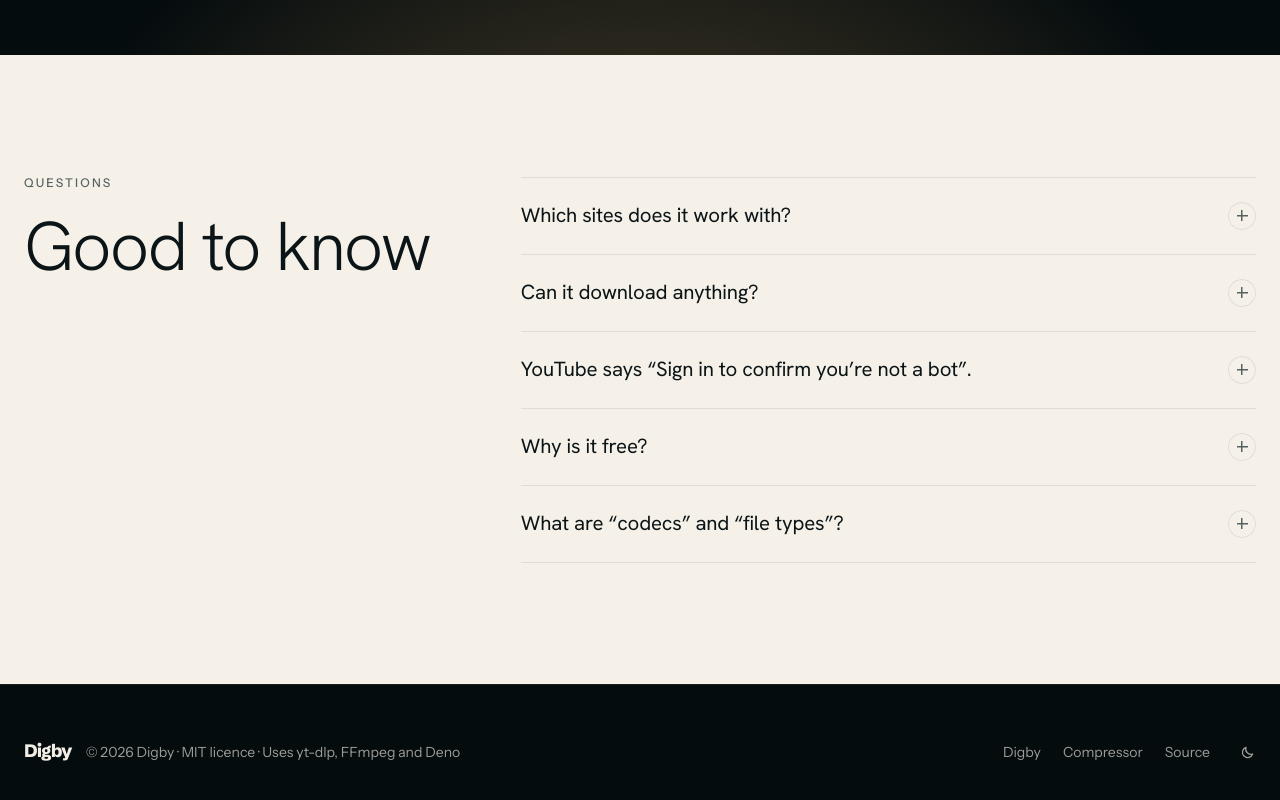
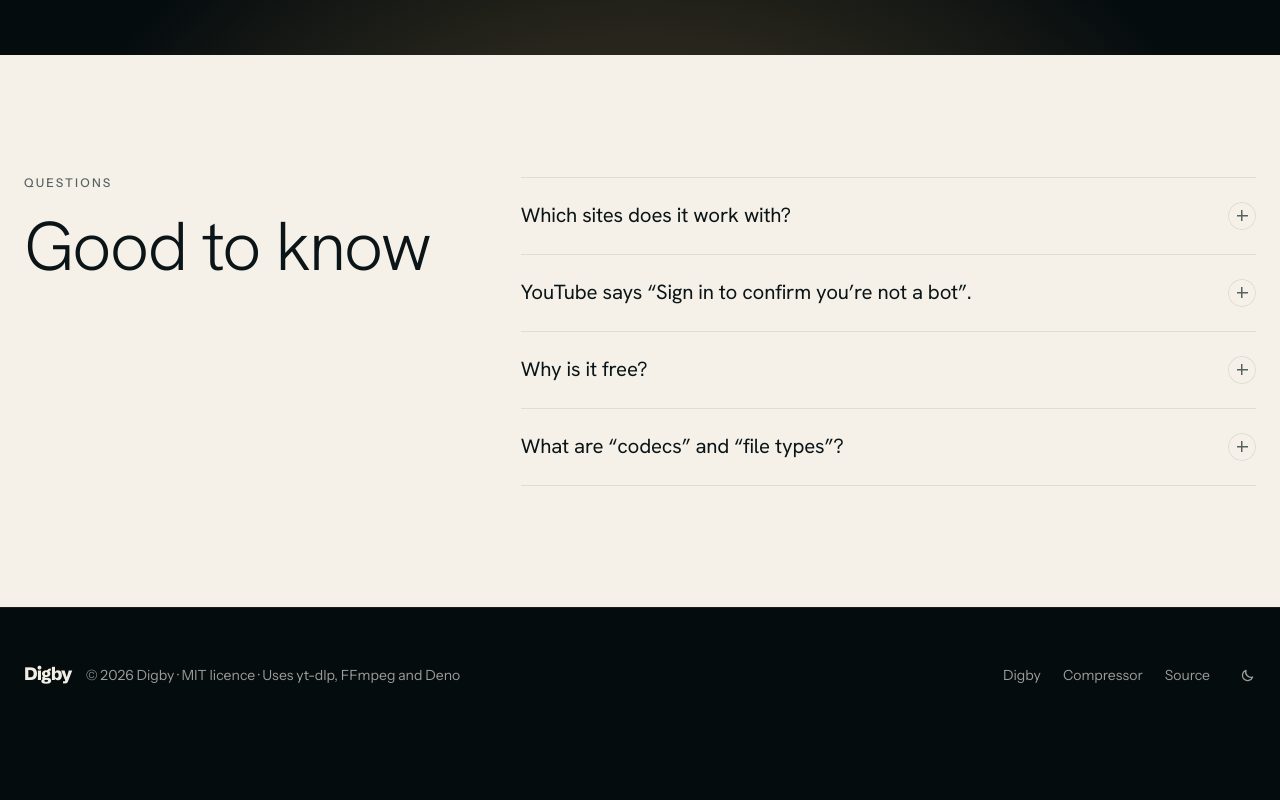
Before and after one commit to digbyapps/digbyapps.github.io, a plain HTML site: page downloader/index.html in a window 1280 px wide. Shown: the part 7415-8215 px from the top of the page. After the commit the page ends 8158 px from the top, so only its background shows below. Drawn offline with Linux system fonts and the light colour scheme.

Commit message:
Downloader FAQ: remove 'Can it download anything?'

```diff
--- a/downloader/index.html
+++ b/downloader/index.html
@@ -323,8 +323,6 @@ footer .theme:focus-visible { outline: 2px solid #F2C2A0; outline-offset: 2px }
       <details><summary>Which sites does it work with?</summary><p>Thousands, through the open-source yt-dlp engine: YouTube,
         Vimeo, SoundCloud, Bandcamp, the Internet Archive, Wikimedia Commons and many more. Digby keeps the engine up to date
         so sites keep working as they change.</p></details>
-      <details><summary>Can it download anything?</summary><p>No, and it won’t try. Digby doesn’t bypass DRM, paywalls,
-        regional restrictions or other access controls. Download only what you have the right to keep.</p></details>
       <details><summary>YouTube says “Sign in to confirm you’re not a bot”.</summary><p>That happens on VPNs and shared
         networks. Digby offers to use your YouTube sign-in: your browser’s (read fresh each time, never stored) or a sign-in
         window inside Digby. It’s only ever sent to YouTube and Google’s sign-in service.</p></details>
```
